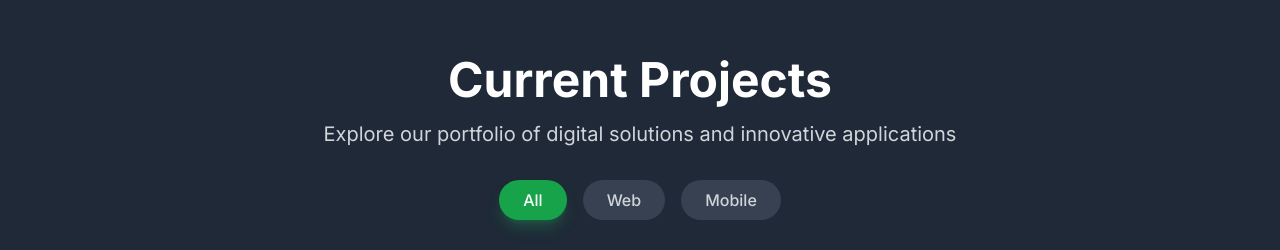
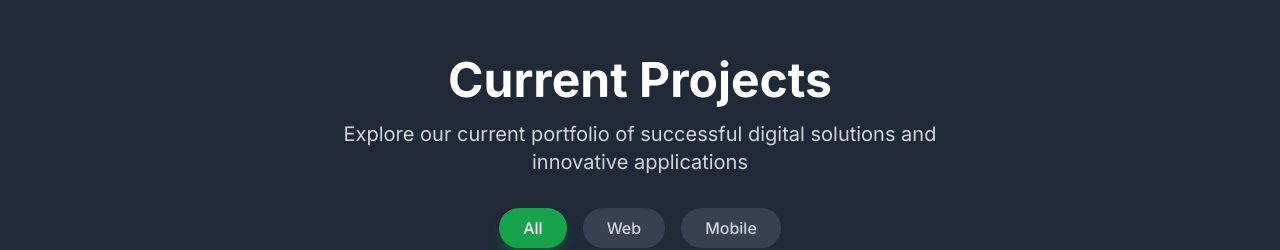
Before and after one commit to ADHDSuperShift/shift, a Next.js app: page / in a window 1280 px wide. Shown: the part 1620-1870 px from the top of the page. Built offline with nearby package versions, Linux system fonts and the light colour scheme; no server answers; the database is empty.

Commit message:
Update Projects description to emphasize current and successful portfolio

```diff
--- a/src/components/Projects.tsx
+++ b/src/components/Projects.tsx
@@ -18,7 +18,7 @@ const Projects: React.FC = () => {
             {content?.title || 'Current Projects'}
           </h2>
           <p className="text-lg sm:text-xl text-gray-300 max-w-2xl mx-auto mb-8">
-            {content?.description || 'Explore our portfolio of digital solutions and innovative applications'}
+            {content?.description || 'Explore our current portfolio of successful digital solutions and innovative applications'}
           </p>
 
           <div className="flex flex-wrap justify-center gap-3 sm:gap-4 mb-8">
```
